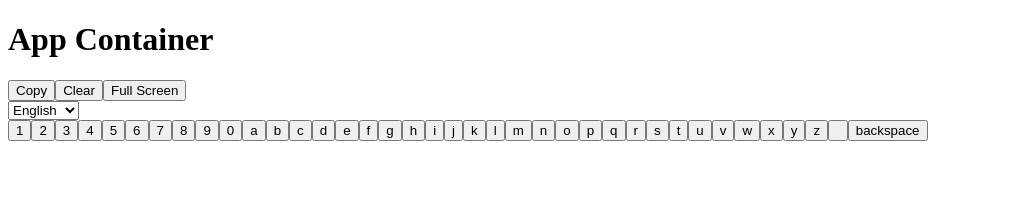
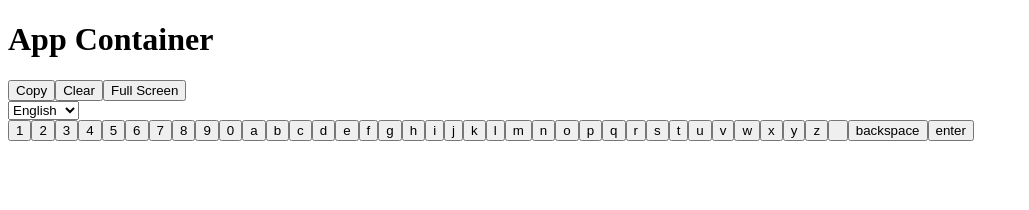
Before and after one commit to willvwms/keyboard, a React (Create React App) app: page / in a window 1280 px wide. Shown: the top 210 px of the page, without its empty margins (0-1029 px from the left). Built offline with nearby package versions, Linux system fonts and the light colour scheme.

Commit message:
KEY-34: Adds newline/enter functionality, preserving clipboard strings while correctly displaying html

```diff
--- a/src/App.js
+++ b/src/App.js
@@ -19,16 +19,18 @@ function App() {
     setLanguage(newValue);
   }
 
-  function handleClear() {
-    setUserString("");
+  function handleInput(newValue) {
+    console.log("handleInput - before: " + userString);
+    setUserString(userString.concat(newValue));
+    console.log("handleInput - after: " + userString);
   }
 
   function handleBackspace() {
     setUserString(userString.slice(0, -1));
   }
 
-  function handleInput(newValue) {
-    setUserString(userString.concat(newValue));
+  function handleClear() {
+    setUserString("");
   }
 
   return (
--- a/src/characters.js
+++ b/src/characters.js
@@ -38,6 +38,7 @@ const KEYS = {
     { 'value': 'z', 'type': 'letter', 'language':'en', 'keyCode':'90'},
     { 'value': ' ', 'type': 'letter', 'language':'en', 'keyCode':'32'},
     { 'value': 'backspace', 'type': 'backspace', 'language':'en', 'keyCode':'8'},
+    { 'value': 'enter', 'type': 'enter', 'language':'en', 'keyCode':'186'}
   ],
   "spanish" : [
     { 'value': '1', 'type': 'number', 'language':'es'},
--- a/src/components/Button.js
+++ b/src/components/Button.js
@@ -8,40 +8,37 @@ function Button (props) {
     const buttonType = props.buttonType;
     const id = props.id;
     const userString = props.userString;
-    const element = props.screenElementRef;
 
     const isKey = Boolean(buttonType === "letter" || buttonType === "number");
     const isCopy = (Boolean(buttonType === "copy"));
     const isToggleModal = (Boolean(buttonType === "toggleModal"));
     const isBackspace = (Boolean(buttonType === "backspace"));
+    const isEnter = (Boolean(buttonType === "enter"));
 
     function handleInput(event) {
         props.onClick(event.target.value);
-        // console.log(util.inspect(event.target.value));
     }
 
-    function handleOther() {
-        console.log("about to fire handle OTHER")
-        props.onClick();
-        console.log("fired handleOther");
+    function handleEnter() {
+        props.onClick(`
+`);
     }
 
-    function handleOther() {
-        console.log("about to fire handle OTHER")
-        props.onClick();
-        console.log("fired handleOther");
+    function handleBackspace () {
+        console.log("fired handleBackspace")
+        props.handleBackspace();
     }
 
     function handleCopy() {
         props.handleCopy(userString);
     }
+
     function handleToggleModal () {
         props.toggleModal();
     }
 
-    function handleBackspace () {
-        console.log("fired handleBackspace")
-        props.handleBackspace();
+    function handleOther() {
+        console.log("fired handleOther");
     }
 
     return (
@@ -50,7 +47,7 @@ function Button (props) {
             id={id}
             buttonType={buttonType}
             value={value}
-            onClick={isKey ? handleInput : isCopy ? handleCopy : isToggleModal ? handleToggleModal : isBackspace ? handleBackspace : handleOther }
+            onClick={isKey ? handleInput : isCopy ? handleCopy : isToggleModal ? handleToggleModal : isBackspace ? handleBackspace : isEnter ? handleEnter : handleOther }
         />
 
         );
--- a/src/components/Modal.js
+++ b/src/components/Modal.js
@@ -16,9 +16,13 @@ const Modal = ({ isShowing, toggleModal, userString, handleCopy }) => isShowing
 
         </div>
 
-        <p>
-          {userString}
-        </p>
+        <div id="screen_in_MODAL" style= {{ "white-space": "pre-line" }} >
+
+            <p >
+                {userString}
+            </p>
+
+        </div>
 
       </div>
     </div>
--- a/src/components/Screen.js
+++ b/src/components/Screen.js
@@ -5,9 +5,9 @@ function Screen (props) {
     const contents = props.userString;
 
     return (
-    <div id="screen">
+    <div id="screen" style= {{ "white-space": "pre-line" }} >
 
-        <p ref={props.screenElementRef} >
+        <p >
             {contents}
         </p>
 
```
